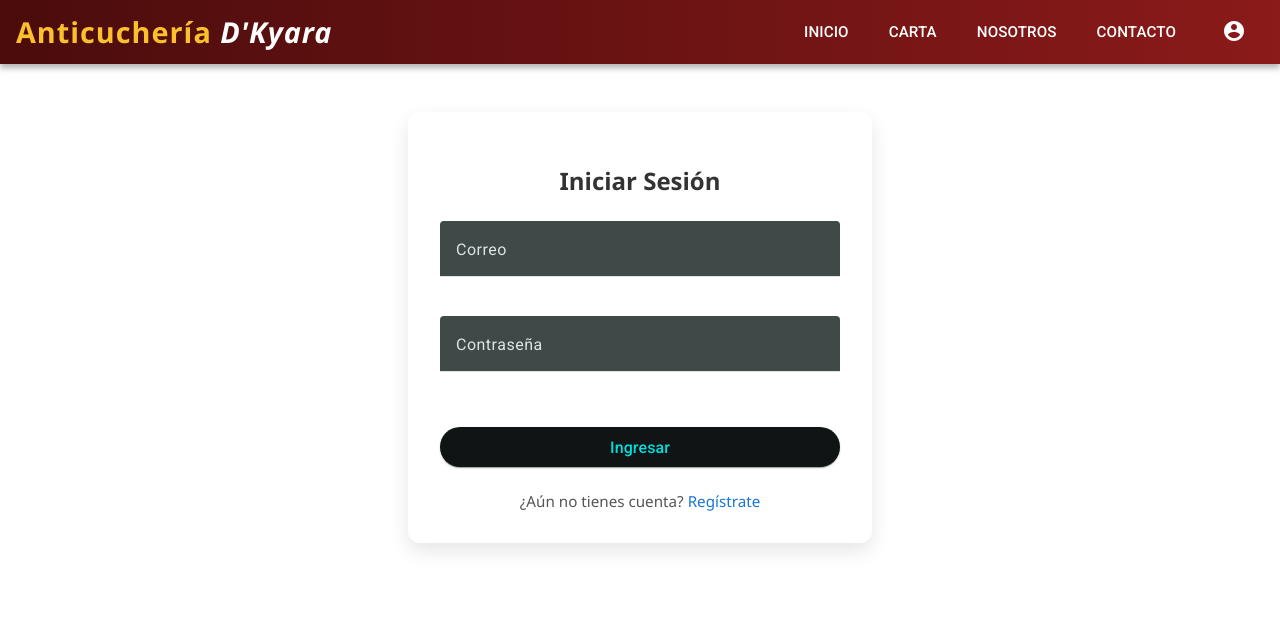
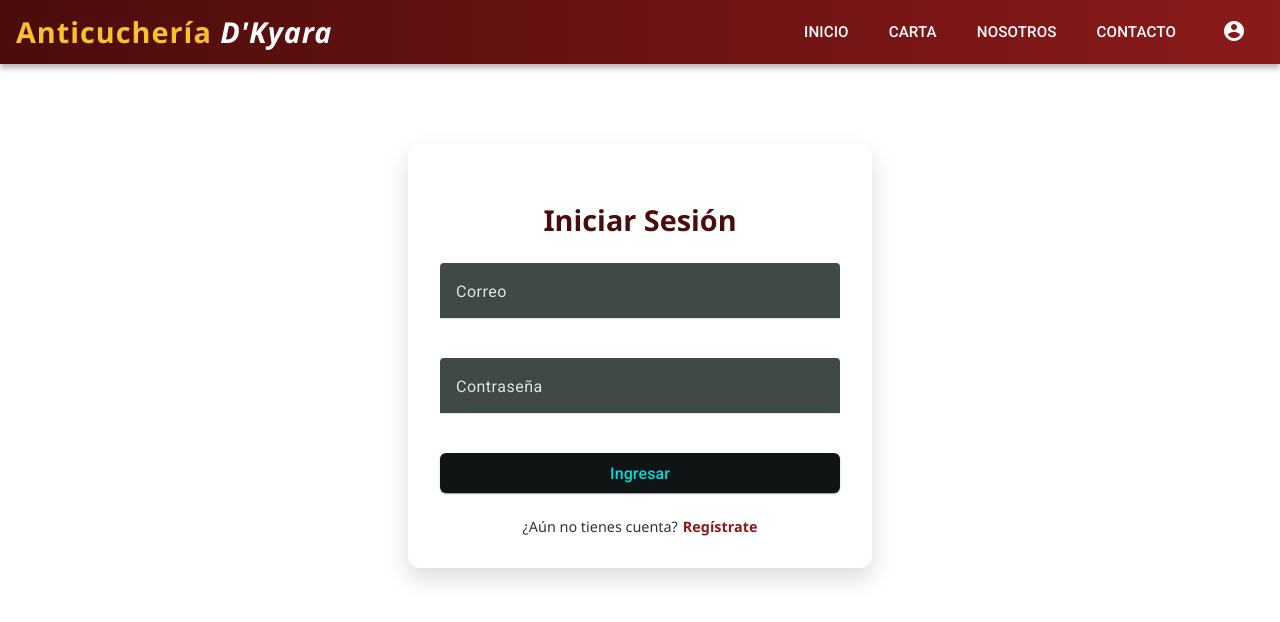
Before and after one commit to chalon30/food-hub, an Angular app: page /login in a window 1280 px wide. Shown: the top 622 px of the page. Built offline with nearby package versions, Linux system fonts and the light colour scheme.

Commit message:
avance v2.3

```diff
--- a/src/app/Pages/login/login.css
+++ b/src/app/Pages/login/login.css
@@ -1,17 +1,19 @@
 .login-container {
   max-width: 400px;
-  margin: 3rem auto;
+  margin: 80px auto;
   padding: 2rem;
-  background-color: #ffffff;
+  background-color: #fff;
   border-radius: 12px;
-  box-shadow: 0 8px 20px rgba(0, 0, 0, 0.1);
+  box-shadow: 0 10px 25px rgba(0, 0, 0, 0.15);
   font-family: 'Segoe UI', sans-serif;
+  text-align: center;
 }
 
-h2 {
-  text-align: center;
+.login-container h2 {
   margin-bottom: 1.5rem;
-  color: #333;
+  font-size: 1.8rem;
+  color: #4b0c0c;
+  font-weight: bold;
 }
 
 .form-field {
@@ -21,31 +23,40 @@ h2 {
 
 button {
   width: 100%;
-  margin-top: 1rem;
+  padding: 0.75rem;
   font-size: 1rem;
-  padding: 0.7rem;
+  font-weight: 500;
+  background-color: #8b1a1a;
+  color: white;
+  border-radius: 6px;
+  transition: background-color 0.3s ease;
+}
+
+button:hover {
+  background-color: #a32424;
 }
 
 .error {
   color: #d32f2f;
   margin-top: 1rem;
-  text-align: center;
+  font-size: 0.9rem;
+  font-weight: 500;
 }
 
 .register-link {
   margin-top: 1.5rem;
-  text-align: center;
-  font-size: 0.95rem;
-  color: #555;
+  font-size: 0.9rem;
+  color: #333;
 }
 
 .register-link a {
-  color: #1976d2;
+  color: #8b1a1a;
+  font-weight: 600;
   text-decoration: none;
-  font-weight: 500;
-  margin-left: 4px;
+  margin-left: 5px;
+  transition: color 0.3s ease;
 }
 
 .register-link a:hover {
-  text-decoration: underline;
+  color: #b71c1c;
 }
--- a/src/app/Pages/register/register.ts
+++ b/src/app/Pages/register/register.ts
@@ -28,17 +28,47 @@ export class Register {
     clave: '',
     nombre: '',
   };
+
   error = '';
   mensaje = '';
 
   constructor(private usuarioService: UsuarioService, private router: Router) {}
 
   register() {
+    // Validaciones básicas
+    if (!this.usuario.nombre.trim()) {
+      this.error = 'El nombre es obligatorio.';
+      return;
+    }
+
+    if (!this.usuario.correo.trim()) {
+      this.error = 'El correo es obligatorio.';
+      return;
+    }
+
+    // Validación de formato de correo electrónico
+    const correoValido = /^[^\s@]+@[^\s@]+\.[^\s@]+$/.test(this.usuario.correo);
+    if (!correoValido) {
+      this.error = 'El correo electrónico no es válido.';
+      return;
+    }
+
+    if (!this.usuario.clave.trim()) {
+      this.error = 'La contraseña es obligatoria.';
+      return;
+    }
+
+    if (this.usuario.clave.length < 6) {
+      this.error = 'La contraseña debe tener al menos 6 caracteres.';
+      return;
+    }
+
+    // Si pasa todas las validaciones, se envía al backend
     this.usuarioService.register(this.usuario).subscribe({
       next: (resp) => {
         alert(resp.mensaje);
         this.usuarioService.guardarUsuario(resp.usuario);
-        this.router.navigate(['/login']); // <-- Aquí rediriges a login
+        this.router.navigate(['/login']);
       },
       error: (err) => {
         if (err.error && typeof err.error === 'string') {
@@ -48,7 +78,7 @@ export class Register {
         } else if (err.error?.error) {
           this.error = err.error.error;
         } else {
-          this.error = 'Error inesperado';
+          this.error = 'Error inesperado.';
         }
       },
     });
```
